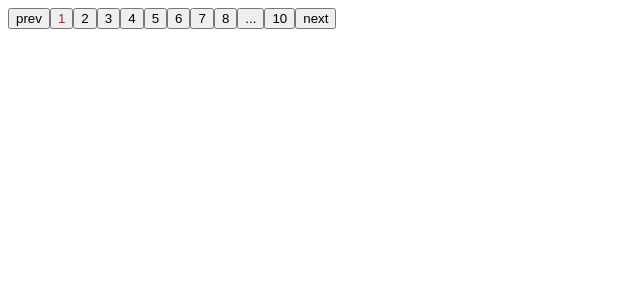
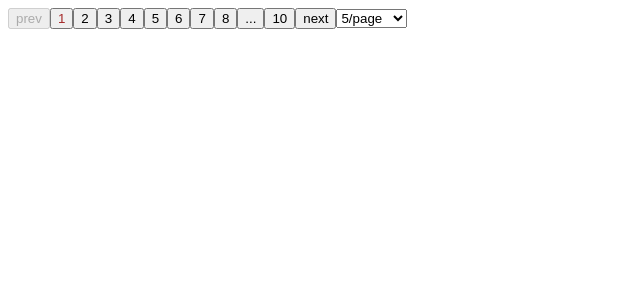
Before and after one commit to Rayhan-Ahmed-7/MajesticPaginator, a React (Vite) app: page / in a window 1280 px wide. Shown: the top 300 px of the page, without its empty margins (0-640 px from the left). Built offline with nearby package versions, Linux system fonts and the light colour scheme.

Commit message:
:zap: next previous and skip pageSized added

```diff
--- a/src/App.tsx
+++ b/src/App.tsx
@@ -2,12 +2,12 @@ import usePagination from "./usePagination"
 import "./App.css"
 import { useState } from "react";
 function App() {
-  const { paginationRange, selected, setSelected } = usePagination({ count: 96 })
+  const { paginationRange, selected, totalPage, setPageSize, setSelected, goTo } = usePagination({ count: 96 })
+
   const [showSkip, setShowSkip] = useState<null | string>(null);
-
   return (
     <>
-      <button>prev</button>
+      <button disabled={selected.page == 1} onClick={() => { goTo(selected.page - 1) }}>prev</button>
       {
         paginationRange.map((i, index) => {
           if (i.type == 'page') {
@@ -16,17 +16,17 @@ function App() {
             return <button onMouseOver={() => setShowSkip(i.type)} onMouseOut={() => setShowSkip(null)}>
               {
                 showSkip == 'left_dot' &&
-                <span onClick={() => { }} key={index + i.type}>{"<<<"}</span>
+                <span onClick={() => { goTo(selected.page - 5) }} key={index + i.type}>{"<<<"}</span>
               }
               {
-                (showSkip == null || showSkip == 'right_dot')&& <span key={index + i.type}>{"..."}</span>
+                (showSkip == null || showSkip == 'right_dot') && <span key={index + i.type}>{"..."}</span>
               }
             </button>
           } else if (i.type == "right_dot") {
             return <button onMouseOver={() => setShowSkip(i.type)} onMouseOut={() => setShowSkip(null)}>
               {
                 showSkip == 'right_dot' &&
-                <span onClick={() => { }} key={index + i.type}>{">>>"}</span>
+                <span onClick={() => { goTo(selected.page + 5) }} key={index + i.type}>{">>>"}</span>
               }
               {
                 (showSkip == null || showSkip == 'left_dot') && <span key={index + i.type}>{"..."}</span>
@@ -35,7 +35,12 @@ function App() {
           }
         })
       }
-      <button>next</button>
+      <button disabled={selected.page == totalPage} onClick={() => { goTo(selected.page + 1) }}>next</button>
+      <select onChange={(e) => setPageSize(parseInt(e.target.value))} name="page_size" id="page_size">
+        <option value="5">5/page</option>
+        <option value="10">10/page</option>
+        <option value="15">15/page</option>
+      </select>
     </>
   )
 }
--- a/src/usePagination.ts
+++ b/src/usePagination.ts
@@ -31,11 +31,16 @@ let rightDot: Item = {
 }
 
 const usePagination = ({ count = 76 }: { count: number }) => {
+
     const [selected, setSelected] = useState<Item>({ page: 1, type: 'page', selected: true })
     const [pageSize, setPageSize] = useState(10);
     const totalData = count;
 
     let totalPage = Math.ceil(totalData / pageSize);
+
+    const goTo = (index: number) => {
+        setSelected({ page: index < 1 ? 1 : index >= totalPage ? totalPage : index, type: 'page', selected: true })
+    }
 
     let firstElement: Item = { page: 1, selected: false, type: 'page' };
     let lastElement: Item = { page: totalPage, selected: false, type: 'page' };
@@ -64,9 +69,9 @@ const usePagination = ({ count = 76 }: { count: number }) => {
             return [firstElement, leftDot, ...generateRange(leftSibiling.page, rightSibiling.page), rightDot, lastElement]
         }
         return [firstElement, leftDot, ...generateRange(leftSibiling.page, rightSibiling.page), rightDot, lastElement]
-    }, [selected])
+    }, [selected, pageSize])
 
-    return { selected, setSelected, pageSize, setPageSize, paginationRange };
+    return { selected, setSelected, totalPage, pageSize, setPageSize, paginationRange, goTo };
 };
 
 export default usePagination;
```
